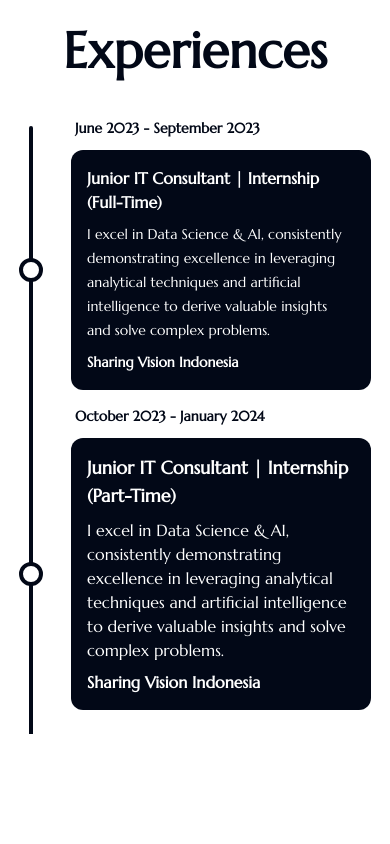
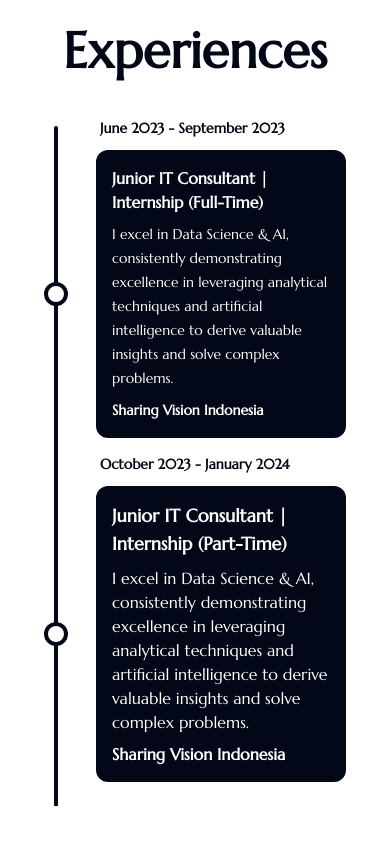
Before and after one commit to Raylouiss/personal_web, a Next.js app: page / in a window 390 px wide. Shown: the part 6641-7485 px from the top of the page. Built offline with nearby package versions, Linux system fonts and the light colour scheme.

Commit message:
fix: fix experience layout again

```diff
--- a/src/contexts/Experience.tsx
+++ b/src/contexts/Experience.tsx
@@ -32,7 +32,7 @@ const Experience = (): JSX.Element => {
         </div>
         <div className="flex flex-col grid-cols-9 p-2 md:grid">
             <div className="flex md:contents flex-row-reverse">
-                <div className="relative min-w-[300px] sm:min-w-[0px] p-4 my-6 text-background bg-foreground rounded-xl col-start-1 col-end-5 mr-auto md:mr-0 md:ml-auto">
+                <div className="relative min-w-[250px] sm:min-w-[0px] p-4 my-6 text-background bg-foreground rounded-xl col-start-1 col-end-5 mr-auto md:mr-0 md:ml-auto">
                     <h3 className="text-base sm:text-lg font-semibold lg:text-xl">Junior IT Consultant | Internship (Full-Time)</h3>
                     <p className="mt-2 leading-6 text-sm sm:text-base">I excel in Data Science & AI, consistently demonstrating excellence in leveraging analytical techniques and artificial intelligence to derive valuable insights and solve complex problems.</p>
                     <p className="mt-2 leading-6 font-semibold text-sm sm:text-base">Sharing Vision Indonesia</p>
```
